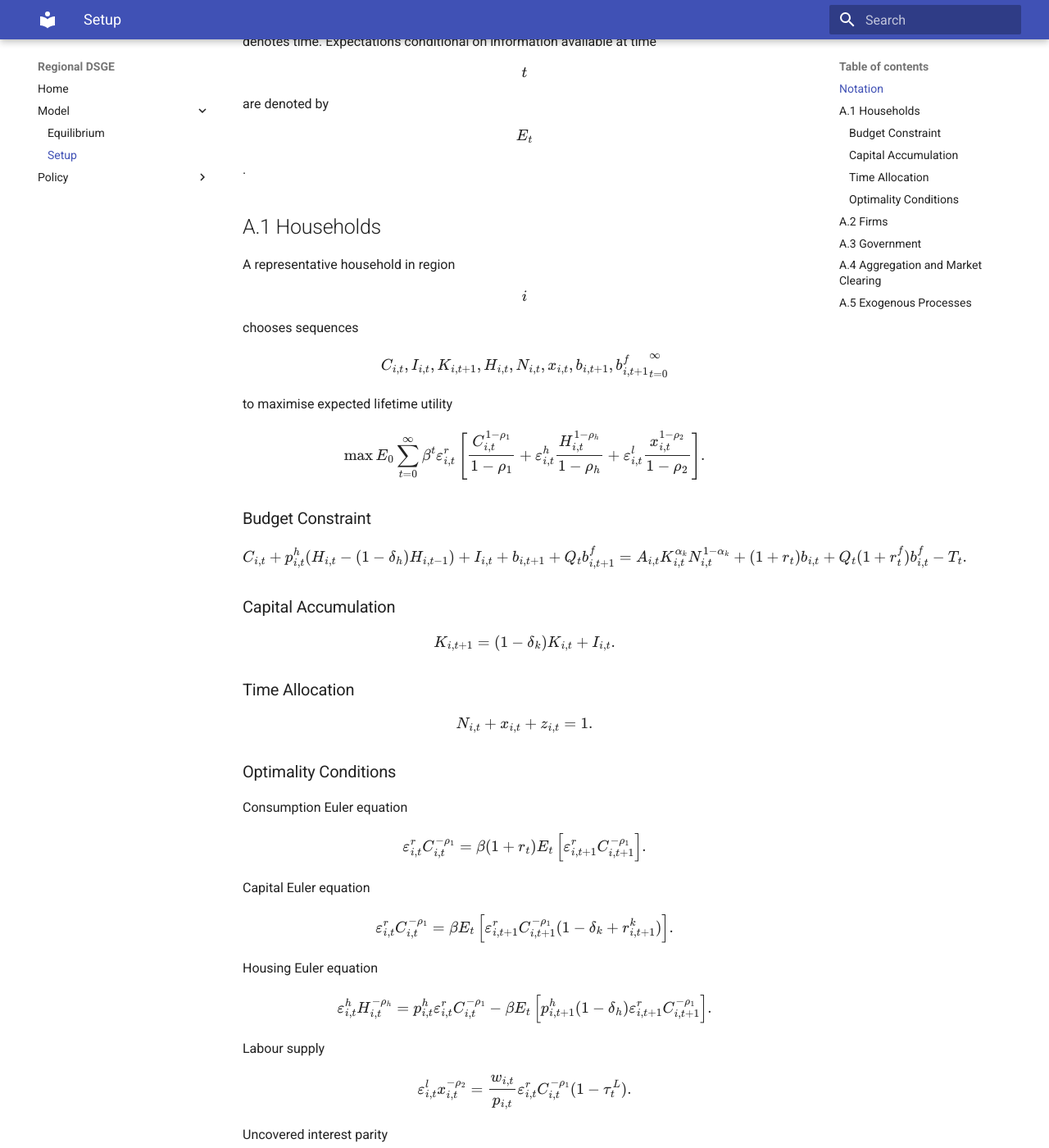
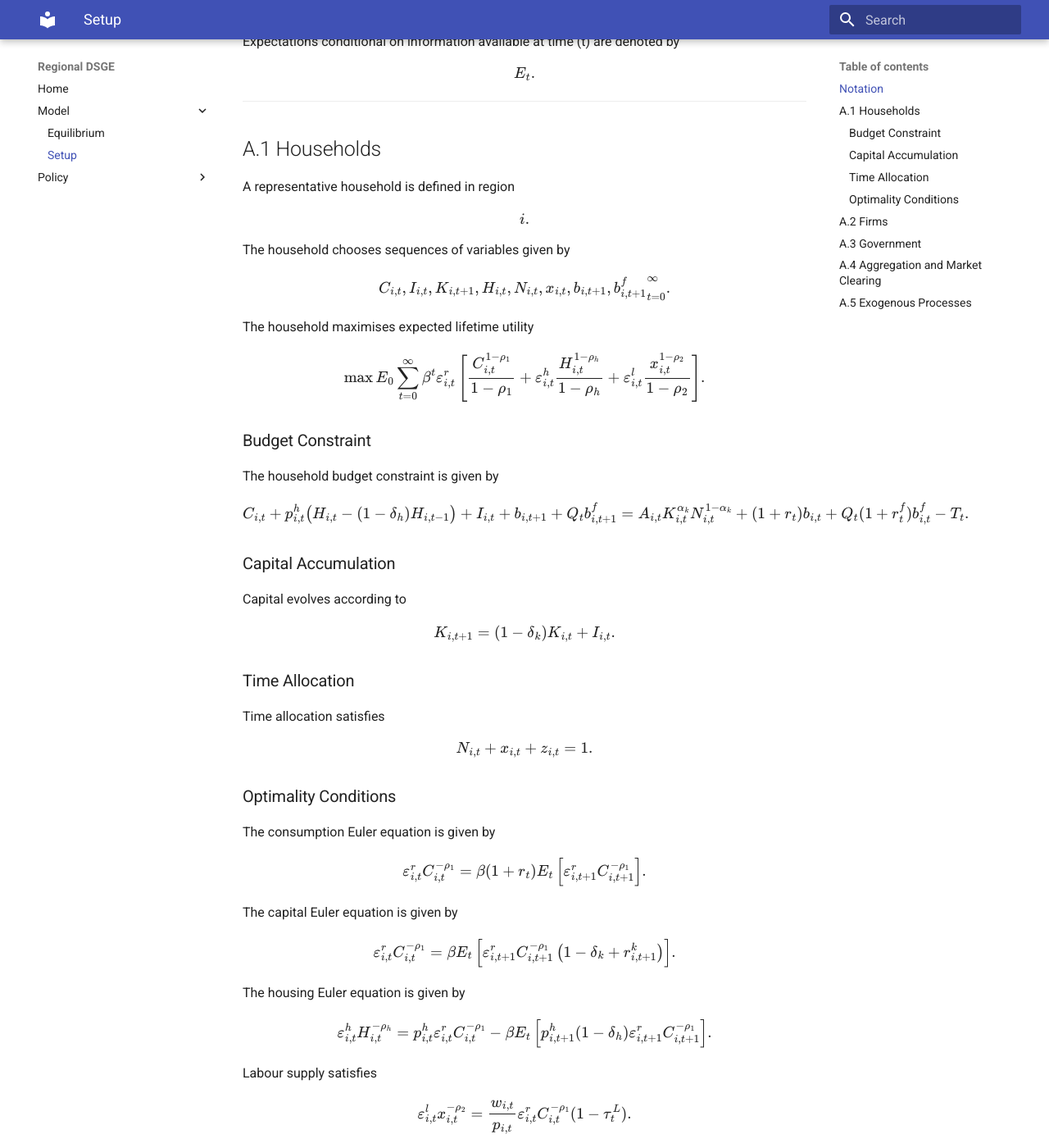
Before and after one commit to macro-structures/regional-dsge, an MkDocs documentation site: the page built from docs/model/setup.md, in a window 1280 px wide and 1400 px high, scrolled down 441 px. Shown: the whole window at 82% size. Built offline with MkDocs 1.6.1 and Material for MkDocs 9.7.7, drawn with Linux system fonts in a browser that asks for light colours; some of the changed text lies outside the part shown.

Commit message:
Update setup.md

```diff
--- a/docs/model/setup.md
+++ b/docs/model/setup.md
@@ -5,90 +5,210 @@
 
 ## Notation
 
-Subscript $$i \in \{N,S,W\}$$ indexes regions and $$t$$ denotes time.
-Expectations conditional on information available at time $$t$$ are denoted by $$E_t$$.
+The index for regions is defined as follows:
+
+$$ i \in \{N,S,W\}. $$
+
+Time is indexed by
+
+$$ t. $$
+
+Expectations conditional on information available at time \(t\) are denoted by
+
+$$ E_t. $$
+
+---
 
 ## A.1 Households
 
-A representative household in region $$i$$ chooses sequences
+A representative household is defined in region
 
-$$ \{C_{i,t}, I_{i,t}, K_{i,t+1}, H_{i,t}, N_{i,t}, x_{i,t}, b_{i,t+1}, b^f_{i,t+1}\}_{t=0}^{\infty} $$
+$$ i. $$
 
-to maximise expected lifetime utility
+The household chooses sequences of variables given by
 
-$$ \max E_0 \sum_{t=0}^{\infty} \beta^t \varepsilon^r_{i,t} \left[ \frac{C_{i,t}^{1-\rho_1}}{1-\rho_1} + \varepsilon^h_{i,t} \frac{H_{i,t}^{1-\rho_h}}{1-\rho_h} + \varepsilon^l_{i,t} \frac{x_{i,t}^{1-\rho_2}}{1-\rho_2} \right]. $$
+$$
+\{ C_{i,t}, I_{i,t}, K_{i,t+1}, H_{i,t}, N_{i,t}, x_{i,t}, b_{i,t+1}, b^f_{i,t+1} \}_{t=0}^{\infty}.
+$$
+
+The household maximises expected lifetime utility
+
+$$
+\max E_0 \sum_{t=0}^{\infty} \beta^t \varepsilon^r_{i,t}
+\left[
+\frac{C_{i,t}^{1-\rho_1}}{1-\rho_1}
++ \varepsilon^h_{i,t} \frac{H_{i,t}^{1-\rho_h}}{1-\rho_h}
++ \varepsilon^l_{i,t} \frac{x_{i,t}^{1-\rho_2}}{1-\rho_2}
+\right].
+$$
 
 ### Budget Constraint
 
-$$ C_{i,t} + p^h_{i,t}(H_{i,t}-(1-\delta_h)H_{i,t-1}) + I_{i,t} + b_{i,t+1} + Q_t b^f_{i,t+1} = A_{i,t} K_{i,t}^{\alpha_k} N_{i,t}^{1-\alpha_k} + (1+r_t)b_{i,t} + Q_t(1+r_t^f)b^f_{i,t} - T_t. $$
+The household budget constraint is given by
+
+$$
+C_{i,t}
++ p^h_{i,t}\bigl(H_{i,t}-(1-\delta_h)H_{i,t-1}\bigr)
++ I_{i,t}
++ b_{i,t+1}
++ Q_t b^f_{i,t+1}
+= A_{i,t} K_{i,t}^{\alpha_k} N_{i,t}^{1-\alpha_k}
++ (1+r_t)b_{i,t}
++ Q_t(1+r_t^f)b^f_{i,t}
+- T_t.
+$$
 
 ### Capital Accumulation
 
-$$ K_{i,t+1} = (1-\delta_k)K_{i,t} + I_{i,t}. $$
+Capital evolves according to
+
+$$
+K_{i,t+1} = (1-\delta_k)K_{i,t} + I_{i,t}.
+$$
 
 ### Time Allocation
 
-$$ N_{i,t} + x_{i,t} + z_{i,t} = 1. $$
+Time allocation satisfies
+
+$$
+N_{i,t} + x_{i,t} + z_{i,t} = 1.
+$$
 
 ### Optimality Conditions
 
-Consumption Euler equation
+The consumption Euler equation is given by
 
-$$ \varepsilon^r_{i,t} C_{i,t}^{-\rho_1} = \beta (1+r_t) E_t \left[ \varepsilon^r_{i,t+1} C_{i,t+1}^{-\rho_1} \right]. $$
+$$
+\varepsilon^r_{i,t} C_{i,t}^{-\rho_1}
+= \beta (1+r_t)
+E_t \left[
+\varepsilon^r_{i,t+1} C_{i,t+1}^{-\rho_1}
+\right].
+$$
 
-Capital Euler equation
+The capital Euler equation is given by
 
-$$ \varepsilon^r_{i,t} C_{i,t}^{-\rho_1} = \beta E_t \left[ \varepsilon^r_{i,t+1} C_{i,t+1}^{-\rho_1} (1-\delta_k+r^k_{i,t+1}) \right]. $$
+$$
+\varepsilon^r_{i,t} C_{i,t}^{-\rho_1}
+= \beta E_t \left[
+\varepsilon^r_{i,t+1} C_{i,t+1}^{-\rho_1}
+\left(1-\delta_k+r^k_{i,t+1}\right)
+\right].
+$$
 
-Housing Euler equation
+The housing Euler equation is given by
 
-$$ \varepsilon^h_{i,t} H_{i,t}^{-\rho_h} = p^h_{i,t} \varepsilon^r_{i,t} C_{i,t}^{-\rho_1} - \beta E_t \left[ p^h_{i,t+1}(1-\delta_h)\varepsilon^r_{i,t+1} C_{i,t+1}^{-\rho_1} \right]. $$
+$$
+\varepsilon^h_{i,t} H_{i,t}^{-\rho_h}
+= p^h_{i,t} \varepsilon^r_{i,t} C_{i,t}^{-\rho_1}
+- \beta E_t \left[
+p^h_{i,t+1}(1-\delta_h)
+\varepsilon^r_{i,t+1} C_{i,t+1}^{-\rho_1}
+\right].
+$$
 
-Labour supply
+Labour supply satisfies
 
-$$ \varepsilon^l_{i,t} x_{i,t}^{-\rho_2} = \frac{w_{i,t}}{p_{i,t}} \varepsilon^r_{i,t} C_{i,t}^{-\rho_1} (1-\tau^L_t). $$
+$$
+\varepsilon^l_{i,t} x_{i,t}^{-\rho_2}
+= \frac{w_{i,t}}{p_{i,t}}
+\varepsilon^r_{i,t} C_{i,t}^{-\rho_1}
+(1-\tau^L_t).
+$$
 
-Uncovered interest parity
+Uncovered interest parity is given by
 
-$$ 1+r_t = E_t \left[ \frac{Q_{t+1}}{Q_t}(1+r^f_t+\rho_t) \right]. $$
+$$
+1+r_t
+= E_t \left[
+\frac{Q_{t+1}}{Q_t}
+(1+r^f_t+\rho_t)
+\right].
+$$
+
+---
 
 ## A.2 Firms
 
-Final output in region $$i$$ is produced according to
+Final output in region
 
-$$ Y_{i,t} = A_{i,t} K_{i,t}^{\alpha_k} N_{i,t}^{1-\alpha_k}. $$
+$$ i $$
 
-Firms maximise profits
+is produced according to
 
-$$ \Pi_{i,t} = (1-\tau^F)p_t Y_{i,t} - w_{i,t}N_{i,t} - r^k_{i,t}K_{i,t}. $$
+$$
+Y_{i,t} = A_{i,t} K_{i,t}^{\alpha_k} N_{i,t}^{1-\alpha_k}.
+$$
+
+Firms maximise profits given by
+
+$$
+\Pi_{i,t}
+= (1-\tau^F)p_t Y_{i,t}
+- w_{i,t}N_{i,t}
+- r^k_{i,t}K_{i,t}.
+$$
 
 Factor prices satisfy
 
-$$ w_{i,t} = (1-\alpha_k)p_t A_{i,t}K_{i,t}^{\alpha_k}N_{i,t}^{-\alpha_k}. $$
+$$
+w_{i,t}
+= (1-\alpha_k)p_t A_{i,t}K_{i,t}^{\alpha_k}N_{i,t}^{-\alpha_k},
+$$
 
-$$ r^k_{i,t} = \alpha_k p_t A_{i,t}K_{i,t}^{\alpha_k-1}N_{i,t}^{1-\alpha_k}. $$
+$$
+r^k_{i,t}
+= \alpha_k p_t A_{i,t}K_{i,t}^{\alpha_k-1}N_{i,t}^{1-\alpha_k}.
+$$
 
-Productivity process
+Productivity evolves according to
 
-$$ \log A_{i,t+1} = (1-\rho_A)\log \bar A_i + \rho_A \log A_{i,t} + \theta z_{i,t} + \varepsilon^A_{i,t}. $$
+$$
+\log A_{i,t+1}
+= (1-\rho_A)\log \bar A_i
++ \rho_A \log A_{i,t}
++ \theta z_{i,t}
++ \varepsilon^A_{i,t}.
+$$
+
+---
 
 ## A.3 Government
 
-Government budget constraint
+The government budget constraint is given by
 
-$$ G_t + (1+r_{t-1})b_t = R_t + b_{t+1}. $$
+$$
+G_t + (1+r_{t-1})b_t = R_t + b_{t+1}.
+$$
 
-Government revenues
+Government revenues satisfy
 
-$$ R_t = \tau^L_t w_{i,t}N_{i,t} + \tau^F p_t Y_{i,t} + \Lambda_t. $$
+$$
+R_t
+= \tau^L_t w_{i,t}N_{i,t}
++ \tau^F p_t Y_{i,t}
++ \Lambda_t.
+$$
+
+---
 
 ## A.4 Aggregation and Market Clearing
 
-$$ Y_t = \sum_i Y_{i,t}, \quad C_t = \sum_i C_{i,t}, \quad K_t = \sum_i K_{i,t}. $$
+Aggregate quantities satisfy
 
-Goods market clearing
+$$
+Y_t = \sum_i Y_{i,t}, \qquad
+C_t = \sum_i C_{i,t}, \qquad
+K_t = \sum_i K_{i,t}.
+$$
 
-$$ Y_t = C_t + I_t + G_t + (EX_t - IM_t). $$
+Goods market clearing requires
+
+$$
+Y_t = C_t + I_t + G_t + (EX_t - IM_t).
+$$
+
+---
 
 ## A.5 Exogenous Processes
 
```
